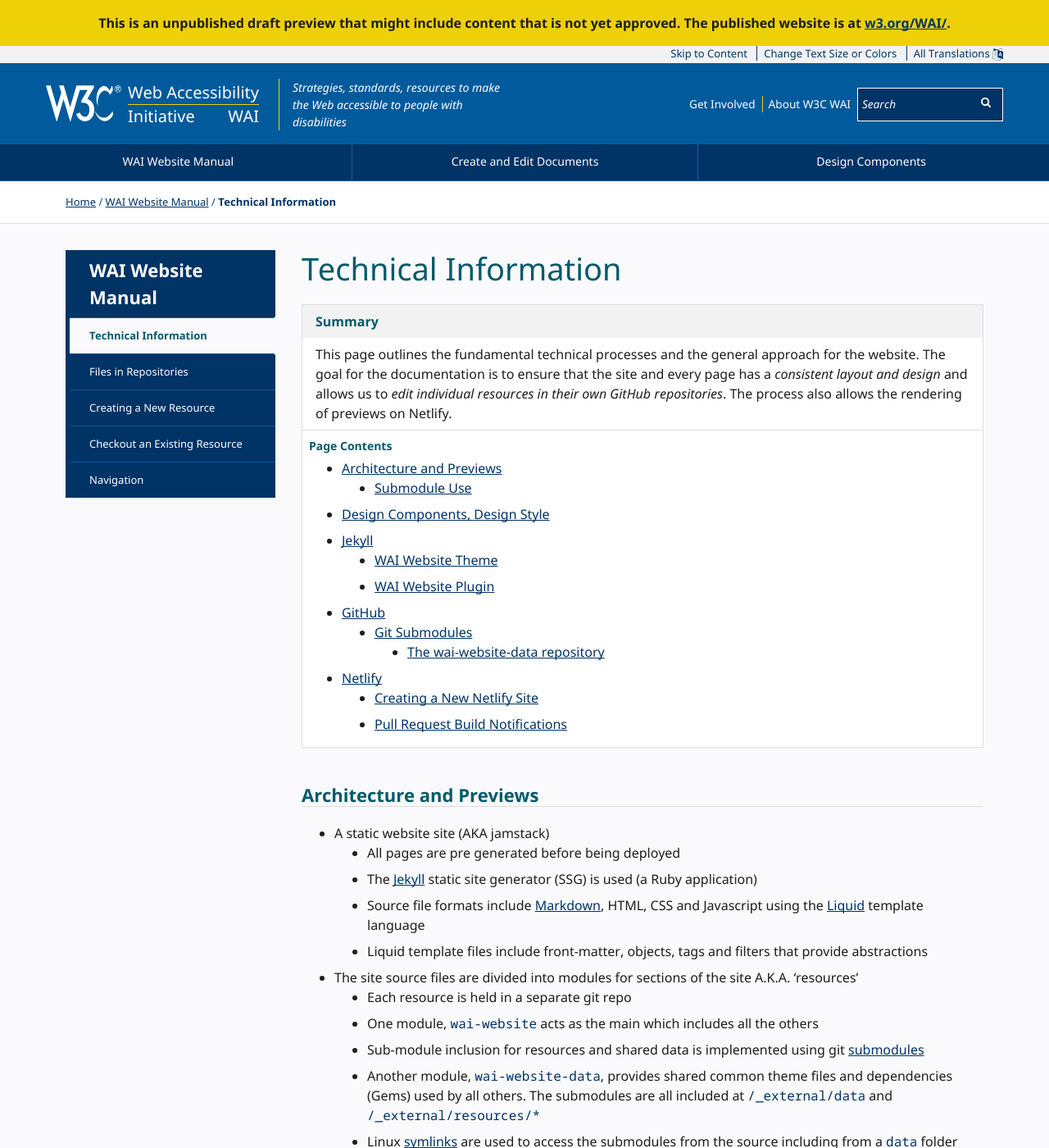
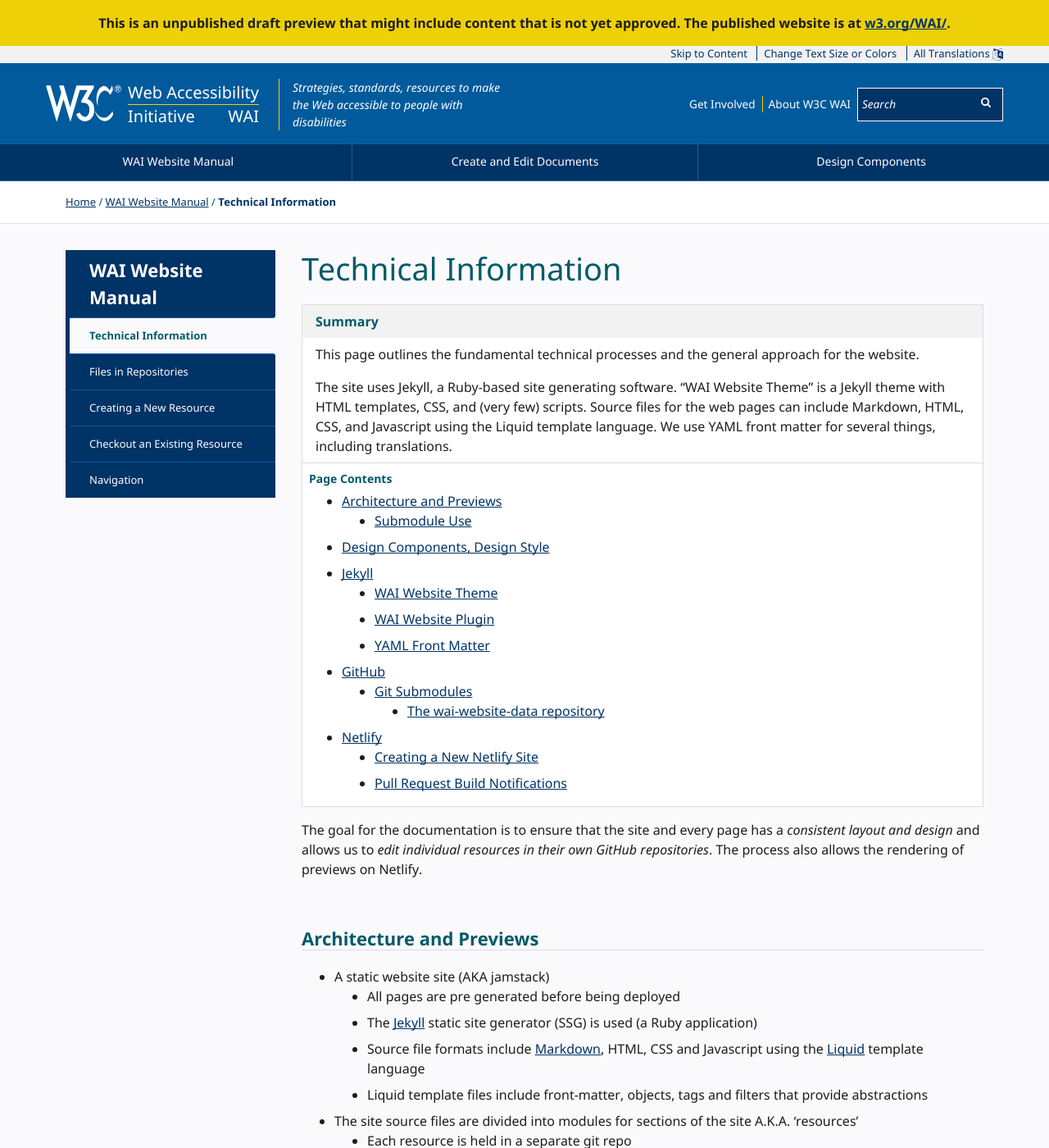
Before and after one commit to w3c/wai-website-theme, a Jekyll site: the page built from content/technical.md, in a window 1280 px wide and 1400 px high. Shown: the whole window at 82% size. Built offline with Jekyll 4.4.1, drawn with Linux system fonts in a browser that asks for light colours; cached includes are drawn as plain includes; comment, search, counter and statistics services are not loaded; some of the changed text lies outside the part shown.

Commit message:
change summary, add yaml and front matter

```diff
--- a/content/technical.md
+++ b/content/technical.md
@@ -12,13 +12,17 @@
 {% include box.html type="start" title="Summary" class="" %}
 {:/}
 
-This page outlines the fundamental technical processes and the general approach for the website. The goal for the documentation is to ensure that the site and every page has a _consistent layout and design_ and allows us to _edit individual resources in their own GitHub repositories_. The process also allows the rendering of previews on Netlify.
+This page outlines the fundamental technical processes and the general approach for the website.
+
+The site uses Jekyll, a Ruby-based site generating software. “WAI Website Theme” is a Jekyll theme with HTML templates, CSS, and (very few) scripts. Source files for the web pages can include Markdown, HTML, CSS, and Javascript using the Liquid template language. We use YAML front matter for several things, including translations.
 
 {::nomarkdown}
 {% include box.html type="end" %}
 {:/}
 
 {% include toc.html %}
+
+The goal for the documentation is to ensure that the site and every page has a _consistent layout and design_ and allows us to _edit individual resources in their own GitHub repositories_. The process also allows the rendering of previews on Netlify.
 
 ## Architecture and Previews ##
 
@@ -81,6 +85,16 @@
 [{% include_cached icon.html name="arrow-right" %} WAI Website Plugin](https://github.com/w3c/wai-website-plugin)
 
 In addition to the theme, we use a plugin, mainly for handling translation links.
+
+### YAML Front Matter
+
+[{% include_cached icon.html name="arrow-right" %} WAI Website Front Matter](https://wai-website-theme.netlify.app/writing/frontmatter/)<br>
+[{% include_cached icon.html name="arrow-right" %} Jekyll Front Matter](https://jekyllrb.com/docs/front-matter/)<br>
+[{% include_cached icon.html name="arrow-right" %} YAML](https://yaml.org/)
+
+We use front matter to provide metadata that is used for generating the <title>, the footer, SEO and social media info, and a lot for translations.
+
+Our source files with this YAML front matter block are processed by Jekyll as a special file.
 
 ## GitHub
 
```
